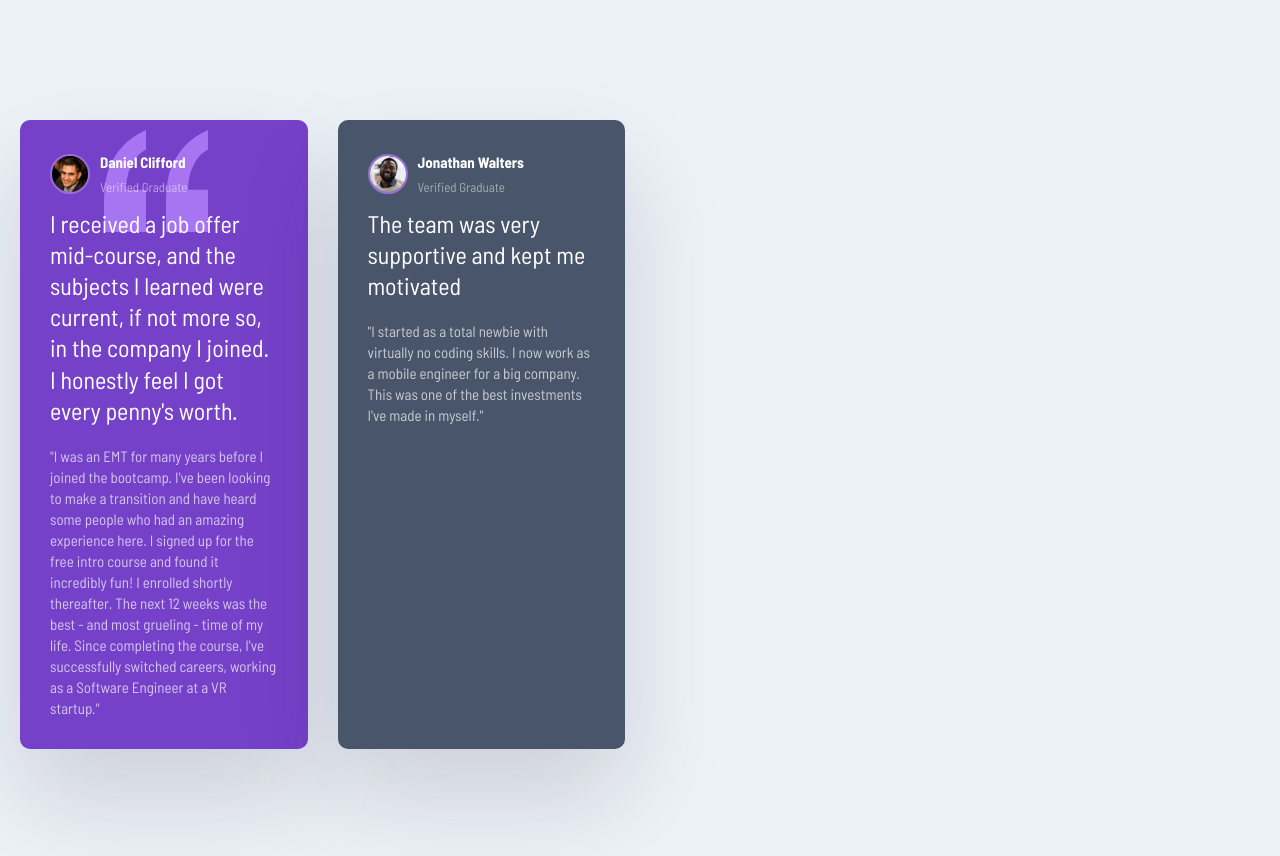
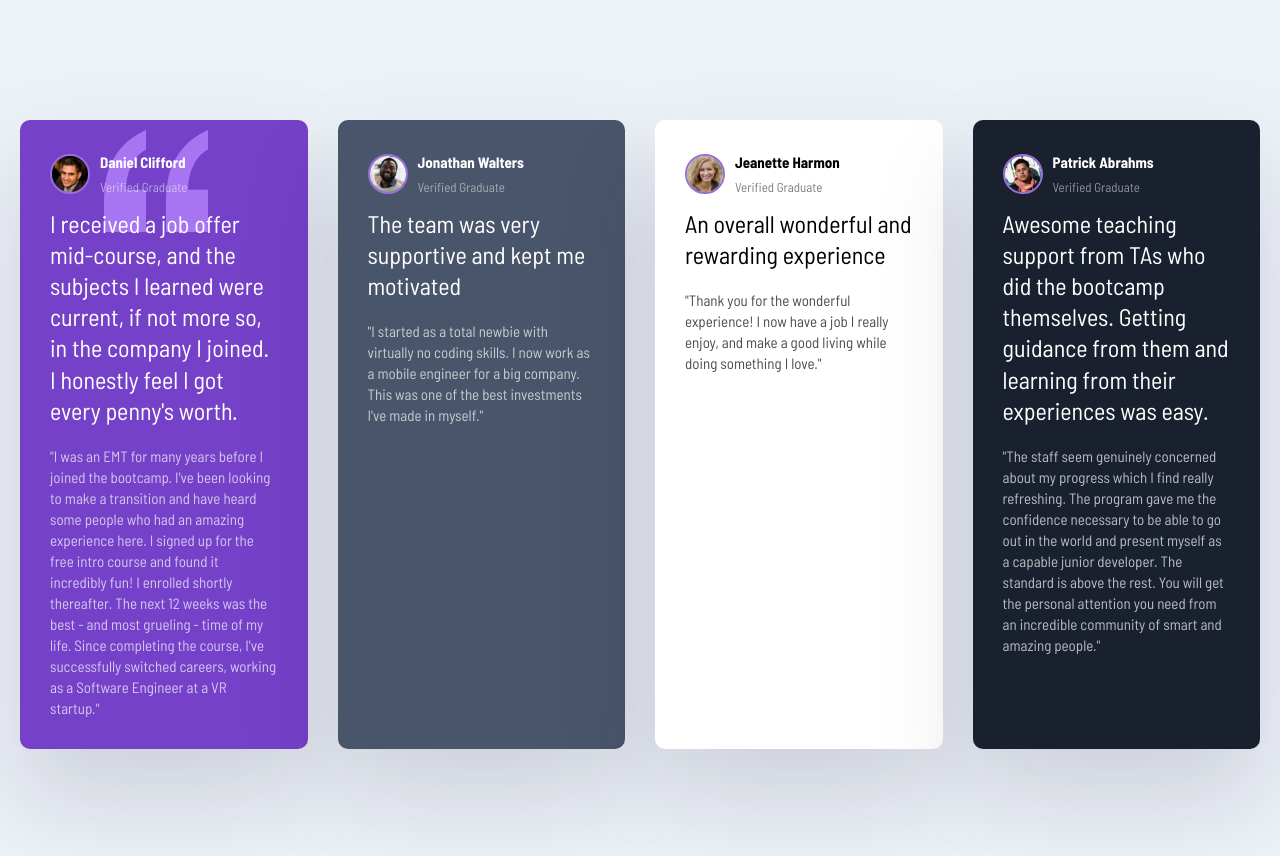
Before and after one commit to meeravarghese2002/learning-grid, a plain HTML site: page index.html in a window 1280 px wide. Drawn offline with Linux system fonts and the light colour scheme.

Commit message:
third commit

```diff
--- a/index.html
+++ b/index.html
@@ -49,6 +49,42 @@
           investments I've made in myself."
         </p>
       </div>
+      <div class="card">
+        <header class="card__header">
+          <img src="images/image-jeanette.jpg" class="card__img" alt="" />
+          <div>
+            <h3>Jeanette Harmon</h3>
+            <p>Verified Graduate</p>
+          </div>
+        </header>
+        <p class="card__lead">An overall wonderful and rewarding experience</p>
+        <p class="card__quote">
+          "Thank you for the wonderful experience! I now have a job I really
+          enjoy, and make a good living while doing something I love."
+        </p>
+      </div>
+      <div class="card card--bg-black-blue">
+        <header class="card__header">
+          <img src="images/image-patrick.jpg" class="card__img" alt="" />
+          <div>
+            <h3>Patrick Abrahms</h3>
+            <p>Verified Graduate</p>
+          </div>
+        </header>
+        <p class="card__lead">
+          Awesome teaching support from TAs who did the bootcamp themselves.
+          Getting guidance from them and learning from their experiences was
+          easy.
+        </p>
+        <p class="card__quote">
+          "The staff seem genuinely concerned about my progress which I find
+          really refreshing. The program gave me the confidence necessary to be
+          able to go out in the world and present myself as a capable junior
+          developer. The standard is above the rest. You will get the personal
+          attention you need from an incredible community of smart and amazing
+          people."
+        </p>
+      </div>
     </div>
   </body>
 </html>
--- a/styles.css
+++ b/styles.css
@@ -76,3 +76,7 @@ body {
     background: hsl(217, 19%, 35%);
     color: #fff;
   }
+  .card--bg-black-blue {
+    background: hsl(219, 29%, 14%);
+    color: #fff;
+  }
```
